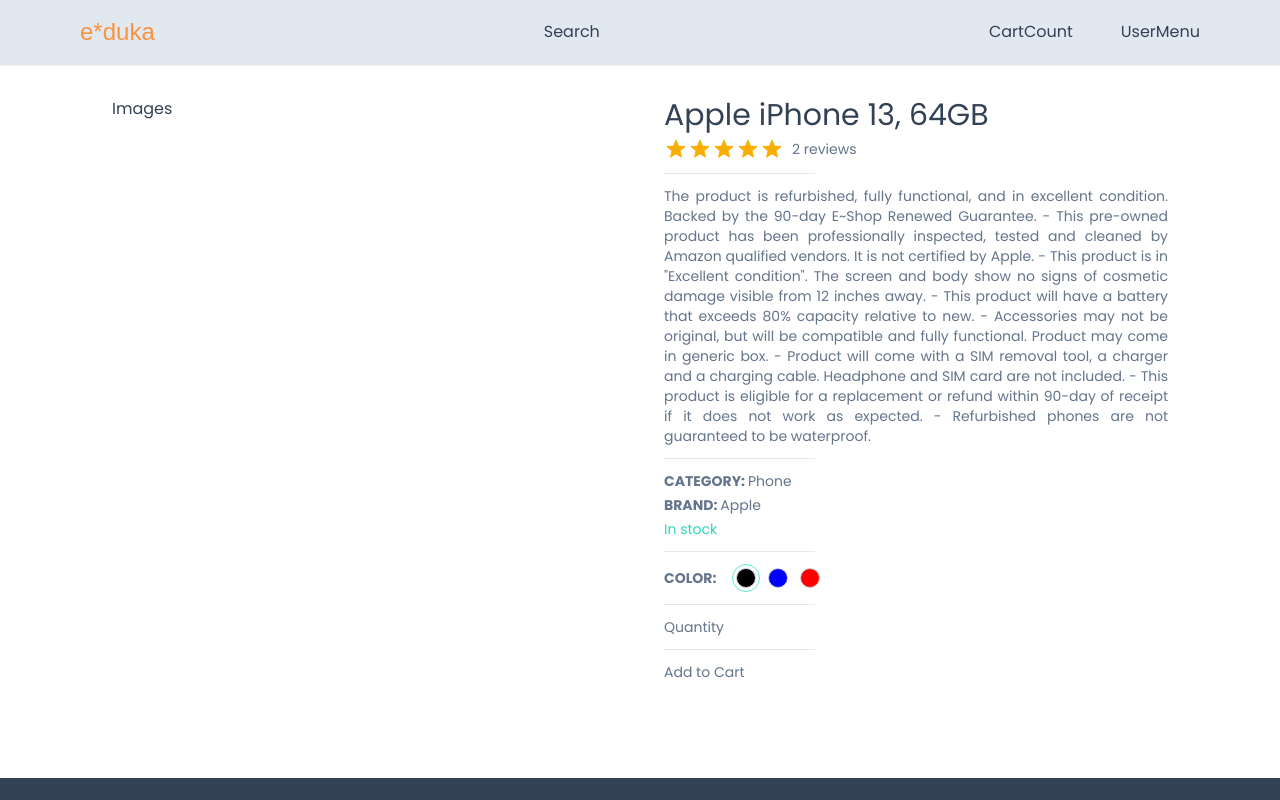
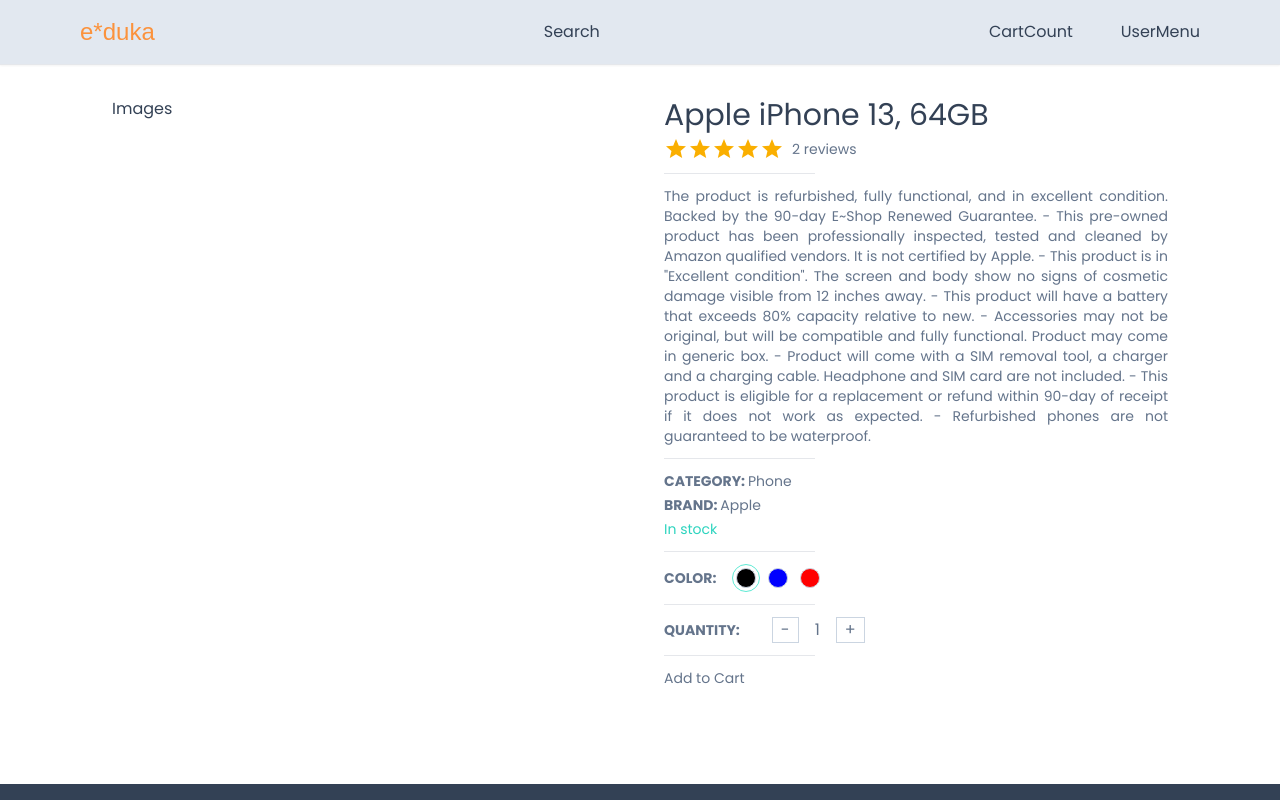
Before and after one commit to 1023LLC/e-duka, a Next.js app: page /product/1 in a window 1280 px wide. Shown: the top 800 px of the page. Built offline with nearby package versions, Linux system fonts and the light colour scheme; a web font is replaced by a local one.

Commit message:
Product Quantity

```diff
--- /dev/null
+++ b/app/components/products/SetQuantity.tsx
@@ -0,0 +1,34 @@
+'use client'
+
+import { CartProductType } from "@/app/product/ProductDetails";
+
+
+interface SetQtyProps {
+    cartCounter?: boolean,
+    cartProduct: CartProductType,
+    handleQtyIncrease: () => void
+    handleQtyDecrease: () => void
+}
+
+const btnStyles = 'border-[1.2px] border-slate-300 px-2 rounded-'
+
+const SetQuantity: React.FC<SetQtyProps> = ({
+    cartCounter,
+    cartProduct,
+    handleQtyIncrease,
+    handleQtyDecrease,
+}) => {
+    return (
+        <div className="flex gap-8 items-center">
+            {cartCounter ? null : <div className="font-semibold">QUANTITY: </div>}
+
+            <div className="flex gap-4 items-center text-base">
+                <button onClick={handleQtyDecrease} className={btnStyles}>-</button>
+                <div>{cartProduct.quantity}</div>
+                <button onClick={handleQtyIncrease} className={btnStyles}>+</button>
+            </div>
+        </div>
+    )
+}
+
+export default SetQuantity;
--- a/app/product/ProductDetails.tsx
+++ b/app/product/ProductDetails.tsx
@@ -3,6 +3,7 @@
 import { Rating } from "@mui/material";
 import { useCallback, useState } from "react";
 import SetColor from "../components/products/SetColor";
+import SetQuantity from "../components/products/SetQuantity";
 
 interface ProductDetailsProps{
     product: any
@@ -52,6 +53,28 @@
         })
     }, [setCartProduct])
 
+    const handleQtyIncrease = useCallback(() => {
+
+        if (cartProduct.quantity === 99){
+            return;
+        }
+
+        setCartProduct((prev) => {
+            return {...prev, quantity: ++prev.quantity}
+        })
+    }, [cartProduct])
+
+    const handleQtyDecrease = useCallback(() =>{
+
+        if (cartProduct.quantity === 1){
+            return;
+        }
+
+        setCartProduct((prev) => {
+            return {...prev, quantity: --prev.quantity}
+        })
+    }, [cartProduct])
+
   return (
     <div className="grid grid-cols-1 md:grid-cols-2 gap-12">
         <div className="">
@@ -82,7 +105,11 @@
                 handleColorSelect={handleColorSelect}
             />
             <Horizontal />
-            <div className="">Quantity</div>
+            <SetQuantity
+                cartProduct={cartProduct}
+                handleQtyIncrease={handleQtyIncrease}
+                handleQtyDecrease={handleQtyDecrease}
+            />
             <Horizontal />
             <div className="">Add to Cart</div>
         </div>
```
